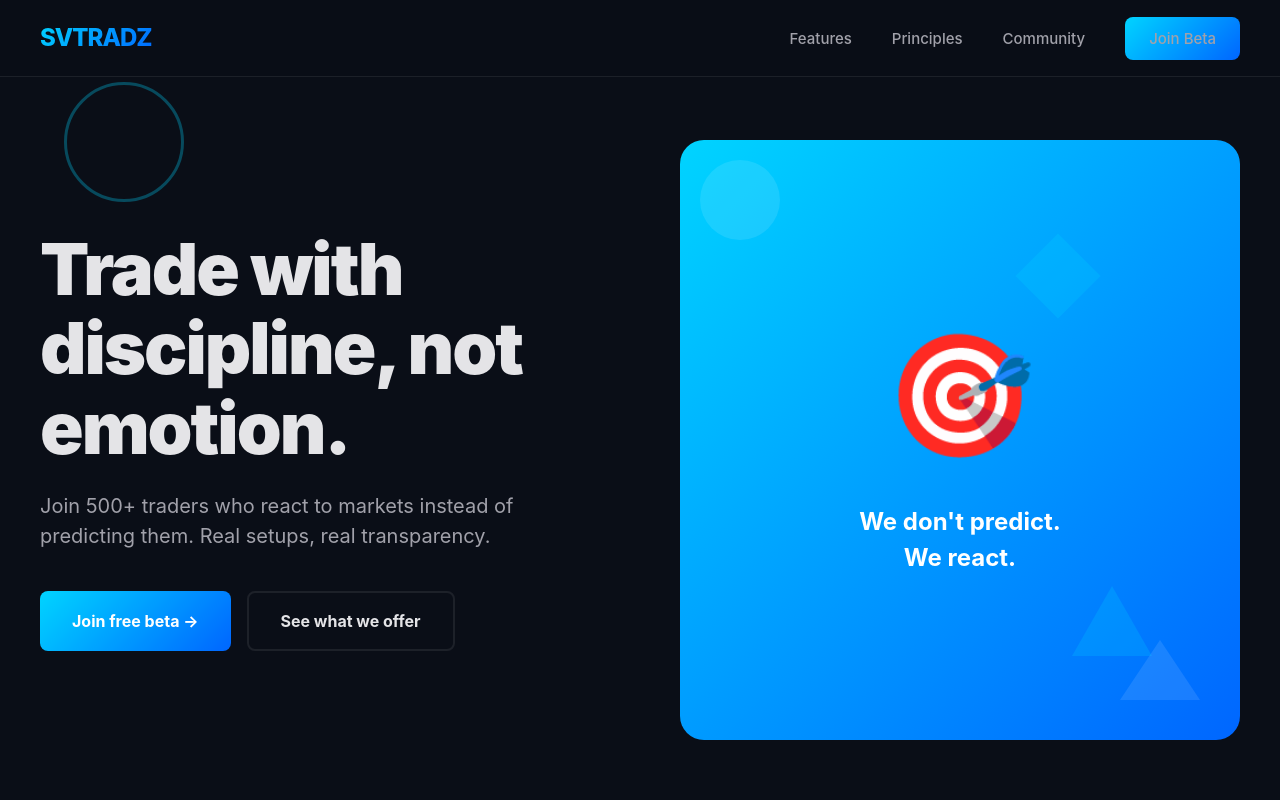
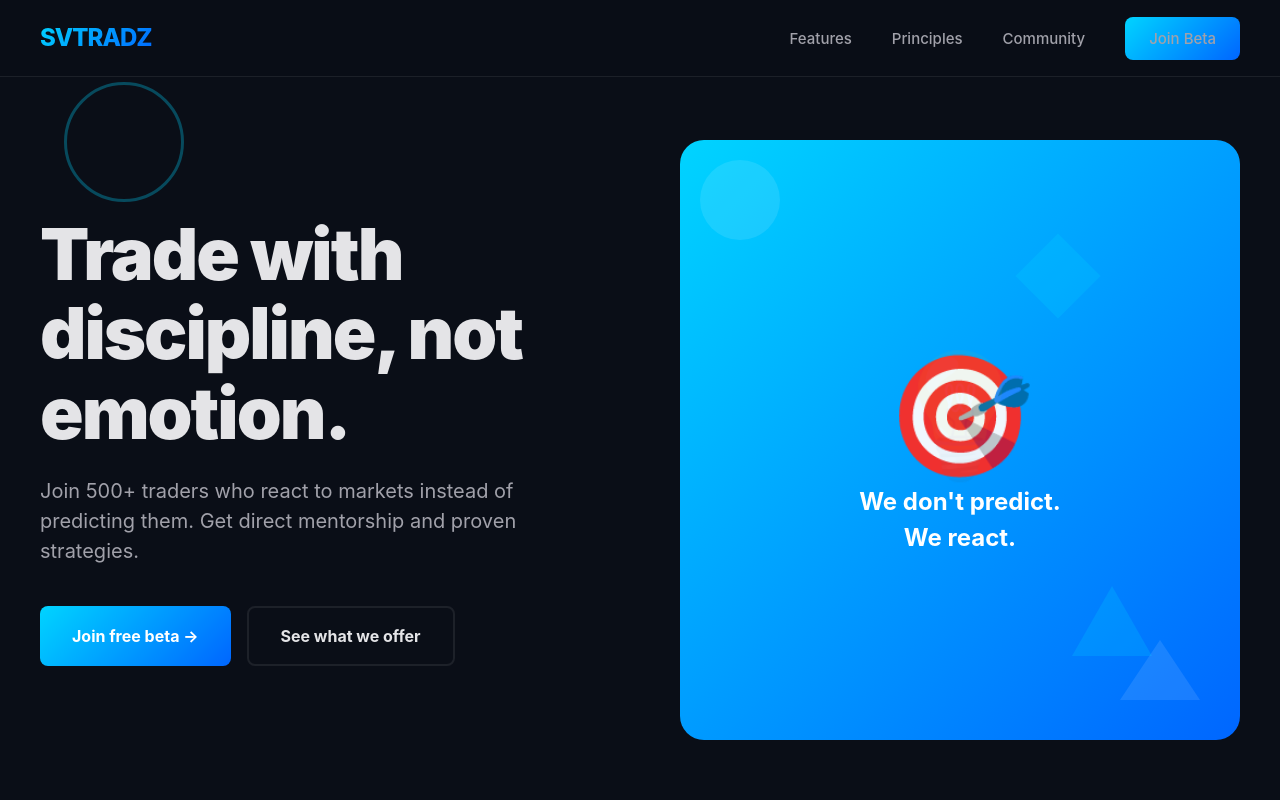
Before and after one commit to Sansar-Karki/sv, a plain HTML site: page index.html in a window 1280 px wide. Shown: the top 800 px of the page. Drawn offline with Linux system fonts and the light colour scheme.

Commit message:
Update index.html

```diff
--- a/index.html
+++ b/index.html
@@ -290,24 +290,30 @@
             z-index: 2;
         }
 
-        .visual-emoji {
-            font-size: 120px;
+        .emoji-container {
+            position: relative;
+            height: 140px;
             margin-bottom: 20px;
-            animation: switchEmoji 4s ease-in-out infinite;
         }
 
-        @keyframes switchEmoji {
-            0%, 45% {
-                content: '📈';
-                opacity: 1;
-            }
-            50% {
-                opacity: 0;
-            }
-            55%, 100% {
-                content: '🎯';
-                opacity: 1;
-            }
+        .visual-emoji {
+            position: absolute;
+            top: 0;
+            left: 50%;
+            transform: translateX(-50%);
+            font-size: 120px;
+            opacity: 0;
+            transition: opacity 0.6s ease-in-out, transform 0.6s ease-in-out;
+        }
+
+        .visual-emoji.active {
+            opacity: 1;
+            transform: translateX(-50%) scale(1);
+        }
+
+        .visual-emoji.exit {
+            opacity: 0;
+            transform: translateX(-50%) scale(0.8);
         }
 
         .visual-text {
@@ -752,7 +758,7 @@
 
         <div class="hero-content">
             <h1>Trade with discipline, not emotion.</h1>
-            <p>Join 500+ traders who react to markets instead of predicting them. Real setups, real transparency.</p>
+            <p>Join 500+ traders who react to markets instead of predicting them. Get direct mentorship and proven strategies.</p>
             <div class="hero-buttons">
                 <a href="#contact" class="btn btn-primary">Join free beta →</a>
                 <a href="#features" class="btn btn-secondary">See what we offer</a>
@@ -761,7 +767,13 @@
 
         <div class="hero-visual">
             <div class="visual-content">
-                <div class="visual-emoji" id="switchingEmoji">📈</div>
+                <div class="emoji-container">
+                    <div class="visual-emoji active" id="emoji1">📈</div>
+                    <div class="visual-emoji" id="emoji2">🎯</div>
+                    <div class="visual-emoji" id="emoji3">💡</div>
+                    <div class="visual-emoji" id="emoji4">⚡</div>
+                    <div class="visual-emoji" id="emoji5">🚀</div>
+                </div>
                 <div class="visual-text">We don't predict.<br>We react.</div>
             </div>
         </div>
@@ -790,9 +802,19 @@
         <div class="container">
             <div class="section-header">
                 <h2>What you get</h2>
-                <p>Tools that work. No fluff.</p>
+                <p>Direct mentorship and proven strategies.</p>
             </div>
             <div class="grid">
+                <div class="card">
+                    <span class="card-icon">🎓</span>
+                    <h3>Personal mentorship</h3>
+                    <p>Direct access to experienced traders who guide your development.</p>
+                </div>
+                <div class="card">
+                    <span class="card-icon">📋</span>
+                    <h3>Our proven strategy</h3>
+                    <p>Complete breakdown of our trading methodology and execution rules.</p>
+                </div>
                 <div class="card">
                     <span class="card-icon">📊</span>
                     <h3>Live setups</h3>
@@ -811,12 +833,12 @@
                 <div class="card">
                     <span class="card-icon">💡</span>
                     <h3>Trade reviews</h3>
-                    <p>Learn from both wins and losses.</p>
+                    <p>Learn from both wins and losses with detailed breakdowns.</p>
                 </div>
                 <div class="card">
                     <span class="card-icon">🧠</span>
                     <h3>Risk frameworks</h3>
-                    <p>Position sizing, stops, and exit discipline.</p>
+                    <p>Position sizing, stops, and exit discipline systems.</p>
                 </div>
                 <div class="card">
                     <span class="card-icon">🤝</span>
@@ -950,7 +972,7 @@
     <!-- CTA Section -->
     <div class="cta-section">
         <h2>Ready to trade smarter?</h2>
-        <p>Join 500+ traders in our free beta. No credit card. No commitment.</p>
+        <p>Join 500+ traders in our free beta. Get mentorship and our complete strategy. No credit card required.</p>
         <a href="#contact" class="btn btn-primary">Join free beta →</a>
     </div>
 
@@ -990,19 +1012,31 @@
     </footer>
 
     <script>
-        // Emoji switcher
-        const emojis = ['📈', '🎯', '💡', '⚡', '🚀'];
-        let currentEmojiIndex = 0;
-        const emojiElement = document.getElementById('switchingEmoji');
+        // Smooth emoji switcher
+        const emojiElements = [
+            document.getElementById('emoji1'),
+            document.getElementById('emoji2'),
+            document.getElementById('emoji3'),
+            document.getElementById('emoji4'),
+            document.getElementById('emoji5')
+        ];
+        let currentIndex = 0;
 
-        setInterval(() => {
-            emojiElement.style.opacity = '0';
-            setTimeout(() => {
-                currentEmojiIndex = (currentEmojiIndex + 1) % emojis.length;
-                emojiElement.textContent = emojis[currentEmojiIndex];
-                emojiElement.style.opacity = '1';
-            }, 300);
-        }, 3000);
+        function switchEmoji() {
+            // Remove active from current
+            emojiElements[currentIndex].classList.remove('active');
+            emojiElements[currentIndex].classList.add('exit');
+
+            // Move to next emoji
+            currentIndex = (currentIndex + 1) % emojiElements.length;
+
+            // Add active to next
+            emojiElements[currentIndex].classList.remove('exit');
+            emojiElements[currentIndex].classList.add('active');
+        }
+
+        // Switch every 2.5 seconds
+        setInterval(switchEmoji, 2500);
 
         // Hamburger menu
         const hamburger = document.getElementById('hamburger');
```
